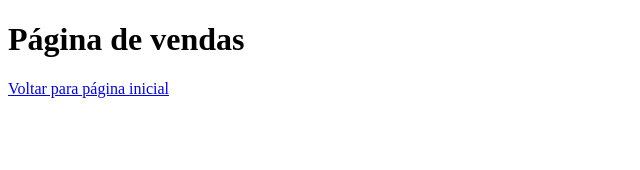
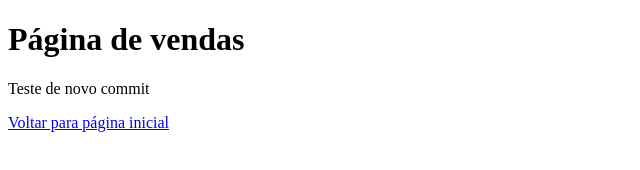
Before and after one commit to ramonmarino/aula-git-e-github, a plain HTML site: page vendas.html in a window 1280 px wide. Shown: the whole page, without its empty margins (0-640 px from the left). Drawn offline with Linux system fonts and the light colour scheme.

Commit message:
Colocado uma linha a mais

```diff
--- a/vendas.html
+++ b/vendas.html
@@ -8,6 +8,7 @@
 </head>
 <body>
     <h1>Página de vendas </h1>
+    <p>Teste de novo commit</p>
     <a href="index.html"> Voltar para página inicial</a>
 
 
```
